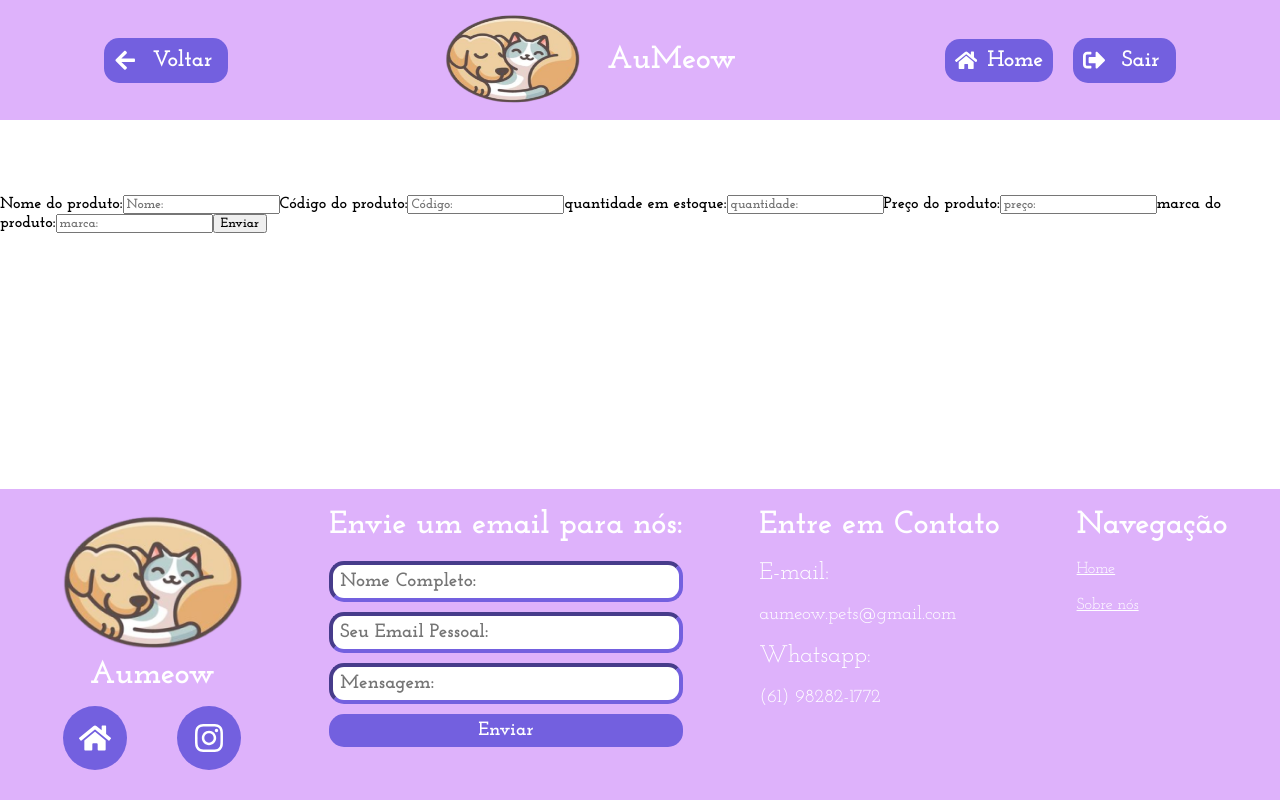
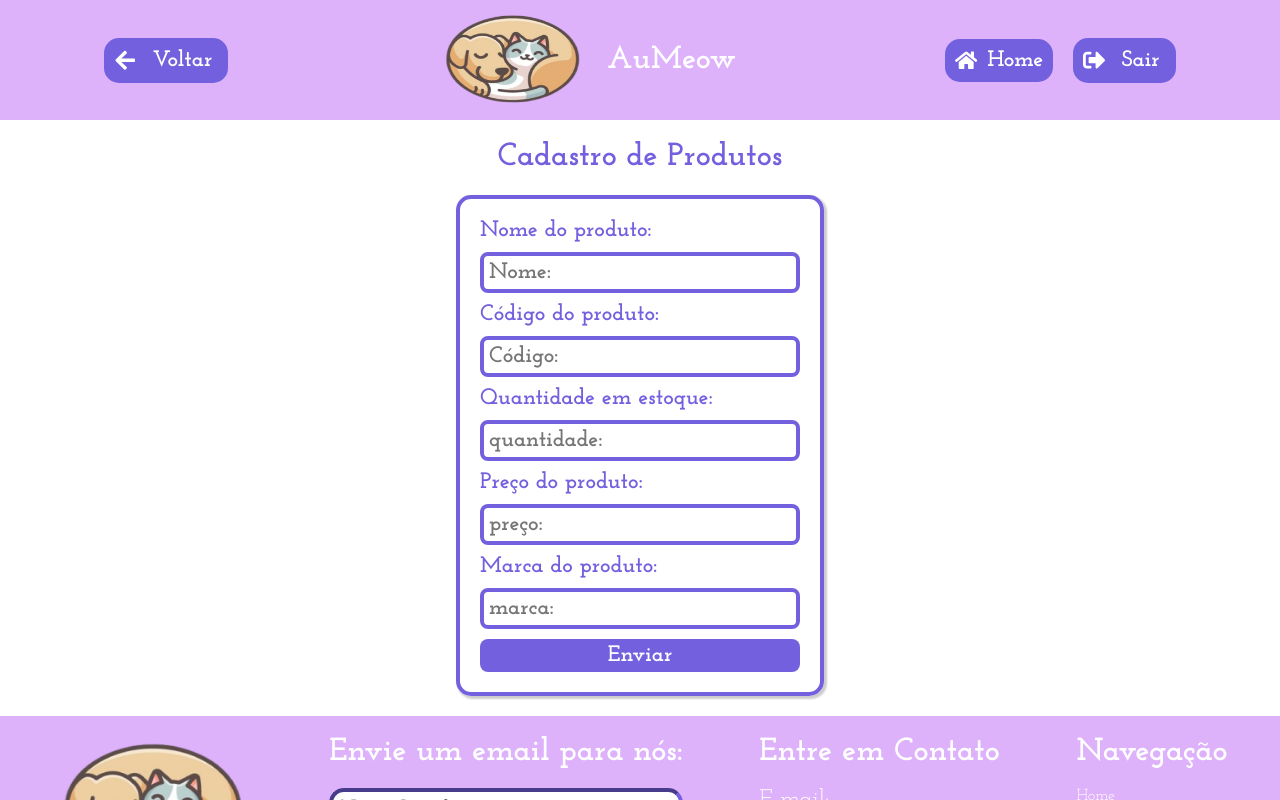
Before and after one commit to lucasshibata/aumeow_web, a React (Create React App) app: page /CadastroProdutos in a window 1280 px wide. Shown: the top 800 px of the page. Built offline with nearby package versions, Linux system fonts and the light colour scheme.

Commit message:
mudanças visuais no cadastro de produtos e serviços.

```diff
--- a/src/components/screens/CadastroProdutos.css
+++ b/src/components/screens/CadastroProdutos.css
@@ -6,8 +6,38 @@
     width: 100vw;
     & .Container{
         display: flex;
+        align-items: center;
+        & .Title{
+            color: #7360DF;
+        }
         & .FormContainer{
-            color: #000;
+            border: solid #7360DF 4px;
+            width: 25vw;
+            display: flex;
+            flex-direction: column;
+            padding: 20px;
+            gap: 10px;
+            border-radius: 15px;
+            margin-bottom: 20px;
+            box-shadow: 2px 2px 2px 1px rgba(0, 0, 0, 0.2);
+            & .txt{
+                color: #7360DF;
+                font-size: 1.4rem;
+            }
+            & .InputText{
+                font-size: 1.4rem;
+                border: solid #7360DF 4px;
+                border-radius: 8px;
+                padding: 5px;
+            }
+            & .Submit{
+                font-size: 1.4rem;
+                border: 0px;
+                background-color: #7360DF;
+                color: white;
+                border-radius: 8px;
+                padding: 5px;
+            }
         }
     }
 }
--- a/src/components/screens/CadastroProdutos.tsx
+++ b/src/components/screens/CadastroProdutos.tsx
@@ -19,13 +19,13 @@ export default function CadastroProdutos(){
                     <input className='InputText' type='text' placeholder='Nome:' {...register("name")} />
                     <label className='txt'>Código do produto:</label>
                     <input className='InputText' type='text' placeholder='Código:' {...register("code")} />
-                    <label className='txt'>quantidade em estoque:</label>
+                    <label className='txt'>Quantidade em estoque:</label>
                     <input className='InputText' type='text' placeholder='quantidade:' {...register("amount")} />
                     <label className='txt'>Preço do produto:</label>
                     <input className='InputText' type='text' placeholder='preço:' {...register("price")} />
-                    <label className='txt'>marca do produto:</label>
+                    <label className='txt'>Marca do produto:</label>
                     <input className='InputText' type='text' placeholder='marca:' {...register("brand")}/>
-                    <input className='submit' value='Enviar' type="submit"/>
+                    <input className='Submit' value='Enviar' type="submit"/>
                 </form>
             </div>
             <Footer/>
--- a/src/components/screens/RegistroServicoPrestador.css
+++ b/src/components/screens/RegistroServicoPrestador.css
@@ -2,41 +2,49 @@
     height: 100vh;
     width: 100vw;
     background-color: white;
+    display: flex;
+    flex-direction: column;
     & .DivForm{
         width: 100%;
         height: 100%;
         display: flex;
+        flex-direction: column;
         align-items: center;
         justify-content: center;
+        & .Title{
+            color: #7360DF;
+        }
         & .Form{
             display: flex;
-            align-items: center;
-            justify-content: center;
+            width: 25vw;
+            align-items: flex-start;
             flex-direction: column;
-            border: #7360DF solid 3px;
+            border: #7360DF solid 4px;
+            margin-bottom: 20px;
             border-radius: 15px;
             padding: 20px;
             gap: 1vh;
-            & .Bloco{
+            & h1{
                 display: flex;
-                flex-direction: row;
-                gap: 1vw;
-            }
-            & h1{
                 color: #7360DF;
                 font-weight: bold;
             }
             & .Submit{
+                display: flex;
+                width: 100%;
                 background-color: #7360DF;
                 color: white;
-                padding: 10px;
             }
             & label{
+                display: flex;
+                width: 100%;
                 color: #7360DF;
                 font-size: xx-large;
                 font-weight: 500;
             }
             & input, select{
+                display: flex;
+                width: 100%;
                 font-size: xx-large;
                 border-radius: 15px;
                 border: #7360DF solid;
--- a/src/components/screens/RegistroServicoPrestador.tsx
+++ b/src/components/screens/RegistroServicoPrestador.tsx
@@ -14,24 +14,17 @@ import withAuth from '../contexts/AuthContext';
         <div className="Container">
             <Header/>
             <div className="DivForm">
+                <h1 className="Title">Formulário de Serviço</h1>
                 <form className= "Form"onSubmit={handleSubmit((data)=>SendService(data, navigate))}>
-                    <h1>Formulário de Serviço</h1>
-                    <div className="Bloco">
                     <label className='txt'>Endereço:</label>
                     <input className='InputText' type='text' placeholder='Endereço:' {...register("adress")} />
-                    </div>
-                    <div className="Bloco">
                     <label className='txt'>Preço:</label>
                     <input className='InputText' type="number" placeholder='Preço:' {...register("price")}/>
-                    </div>
-                    <div className="Bloco">
                     <label className='txt'>Animal de Preferência:</label>
                     <select className='SelectOption' {...register("animalType")}>
                         <option value="gato">gato</option>
                         <option value="cachorro">cachorro</option>
                     </select>
-                    </div>
-                    <div className="Bloco">
                     <label className='txt'>Quantidade de passeio/visita:</label>
                     <select className='SelectOption' {...register("qtdService")}>
                         <option value="1">1</option>
@@ -39,7 +32,6 @@ import withAuth from '../contexts/AuthContext';
                         <option value="3">3</option>
                         <option value="4">4</option>
                     </select>
-                    </div>
                     <input className="Submit" type="submit" />
                 </form>
             </div>
```
Lines whose indentation alone changed are shown as unchanged.
